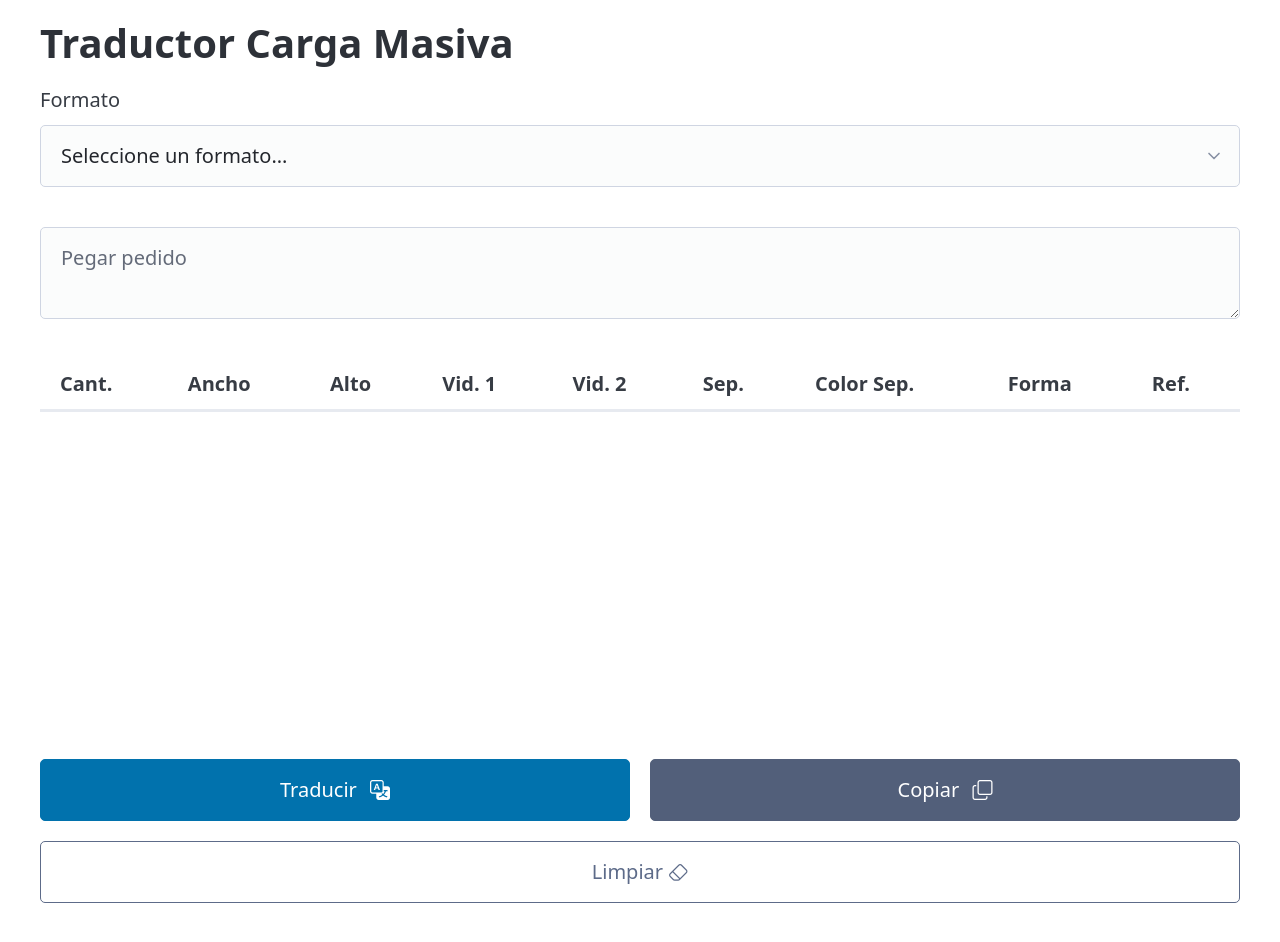
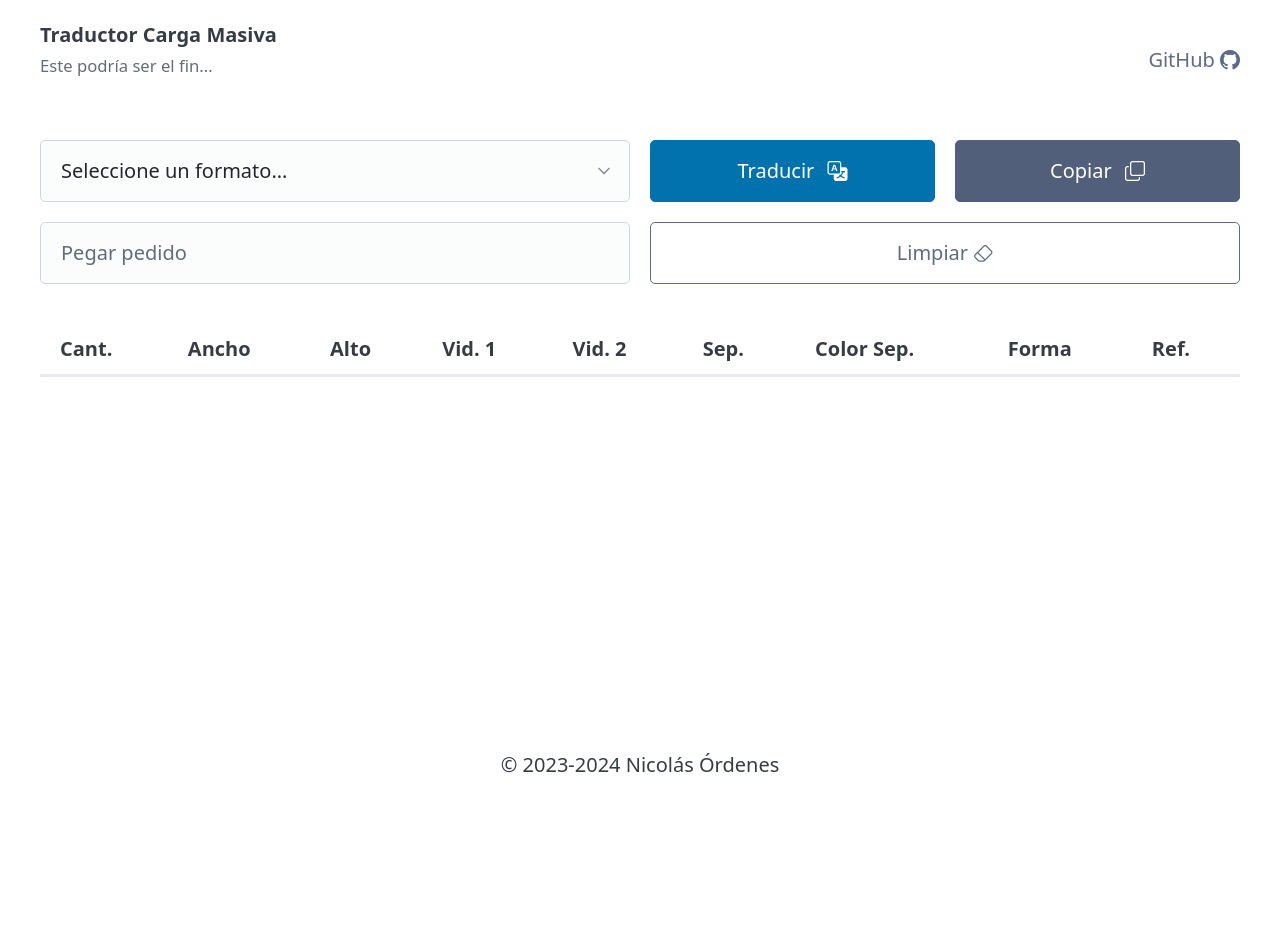
Before and after one commit to nico-or/bpglass_traductor_pedidos, a plain HTML site: page index.html in a window 1280 px wide. After the commit the page ends 800 px from the top, so only its background shows below. Drawn offline with nearby package versions, Linux system fonts and the light colour scheme.

Commit message:
ui: update layout to avoid scrolling for buttons

```diff
--- a/index.html
+++ b/index.html
@@ -13,37 +13,102 @@
       href="https://cdn.jsdelivr.net/npm/bootstrap-icons@1.11.2/font/bootstrap-icons.min.css"
     />
     <title>BP Glass | Traductor Carga Masiva</title>
+    <style>
+      body {
+        height: 100vh;
+        display: flex;
+        flex-direction: column;
+      }
+      main {
+        flex-grow: 1;
+      }
+      footer {
+        text-align: center;
+      }
+      textarea {
+        resize: none;
+      }
+    </style>
   </head>
 
-  <body>
-    <main class="container">
-      <header>
-        <h1>Traductor Carga Masiva</h1>
-      </header>
-      <form action="">
+  <body class="container">
+    <nav>
+      <ul>
+        <li>
+          <hgroup>
+            <p>
+              <strong>Traductor Carga Masiva</strong>
+            </p>
+            <p>
+              <small>Este podría ser el fin...</small>
+            </p>
+          </hgroup>
+        </li>
+      </ul>
+      <ul>
+        <li>
+          <a
+            href="https://github.com/nico-or/bpglass_traductor_pedidos"
+            class="secondary"
+          >
+            GitHub
+            <i class="bi bi-github"></i>
+          </a>
+        </li>
+      </ul>
+    </nav>
+    <main>
+      <!-- Entrada -->
+      <section class="grid">
+        <!-- Lado izquierdo -->
+        <div>
           <!-- selección modo de traducción -->
-        <fieldset>
-          <legend>Formato</legend>
-          <select id="mode_selector">
+          <div>
+            <select name="format" id="mode_selector">
               <option value="" selected>Seleccione un formato...</option>
+              <option value="bst">Bastro</option>
               <option value="rtk1">Renovatek 1 (naranjo)</option>
+              <option value="rtk3">Renovatek 3 (azul)</option>
               <option value="rtk2">Renovatek 2</option>
-            <option value="rtk3">Renovatek 3 (azul)</option>
-            <option value="bst">Bastro</option>
             </select>
-        </fieldset>
-
+          </div>
           <!-- entrada y salida de texto -->
-        <fieldset>
+          <div>
             <textarea
               id="input_textarea"
-            rows="2"
+              rows="1"
               placeholder="Pegar pedido"
             ></textarea>
             <textarea id="output_textarea" rows="2" hidden></textarea>
-        </fieldset>
-
-        <figure style="height: 20rem; overflow-y: auto">
+          </div>
+        </div>
+        <!-- Lado Derecho -->
+        <div>
+          <!-- botones para ejecutar acciones -->
+          <div>
+            <!-- arriba -->
+            <p class="grid">
+              <button id="input_button" class="primary">
+                <span style="margin-right: 0.4rem">Traducir</span>
+                <i class="bi bi-translate"></i>
+              </button>
+              <button id="output_button" class="secondary">
+                <span style="margin-right: 0.4rem">Copiar</span>
+                <i class="bi bi-copy"></i>
+              </button>
+            </p>
+            <!-- abajo -->
+            <p class="grid">
+              <button id="clear_button" class="secondary outline">
+                Limpiar
+                <i class="bi bi-eraser"></i>
+              </button>
+            </p>
+          </div>
+        </div>
+      </section>
+      <!-- Salida -->
+      <section>
         <table role="grid">
           <thead>
             <tr>
@@ -66,32 +131,10 @@
           </thead>
           <tbody id="output_table"></tbody>
         </table>
-        </figure>
-
-        <!-- botones para ejecutar acciones -->
-        <fieldset>
-          <div class="grid">
-            <!-- <button id="paste_button">Paste Clipboard</button> -->
-            <button id="input_button" class="primary">
-              <span style="margin-right: 0.4rem">Traducir</span>
-              <i class="bi bi-translate"></i>
-            </button>
-            <button id="output_button" class="secondary">
-              <span style="margin-right: 0.4rem">Copiar</span>
-              <i class="bi bi-copy"></i>
-            </button>
-          </div>
-        </fieldset>
-        <fieldset>
-          <div class="grid">
-            <button id="clear_button" class="secondary outline">
-              Limpiar
-              <i class="bi bi-eraser"></i>
-            </button>
-          </div>
-        </fieldset>
-      </form>
-      <!-- <footer>Nicolás Órdenes 2023 &#169;</footer> -->
+      </section>
     </main>
+    <footer>
+      <div>&copy; 2023-2024 Nicolás Órdenes</div>
+    </footer>
   </body>
 </html>
```
Lines whose indentation alone changed are shown as unchanged.
